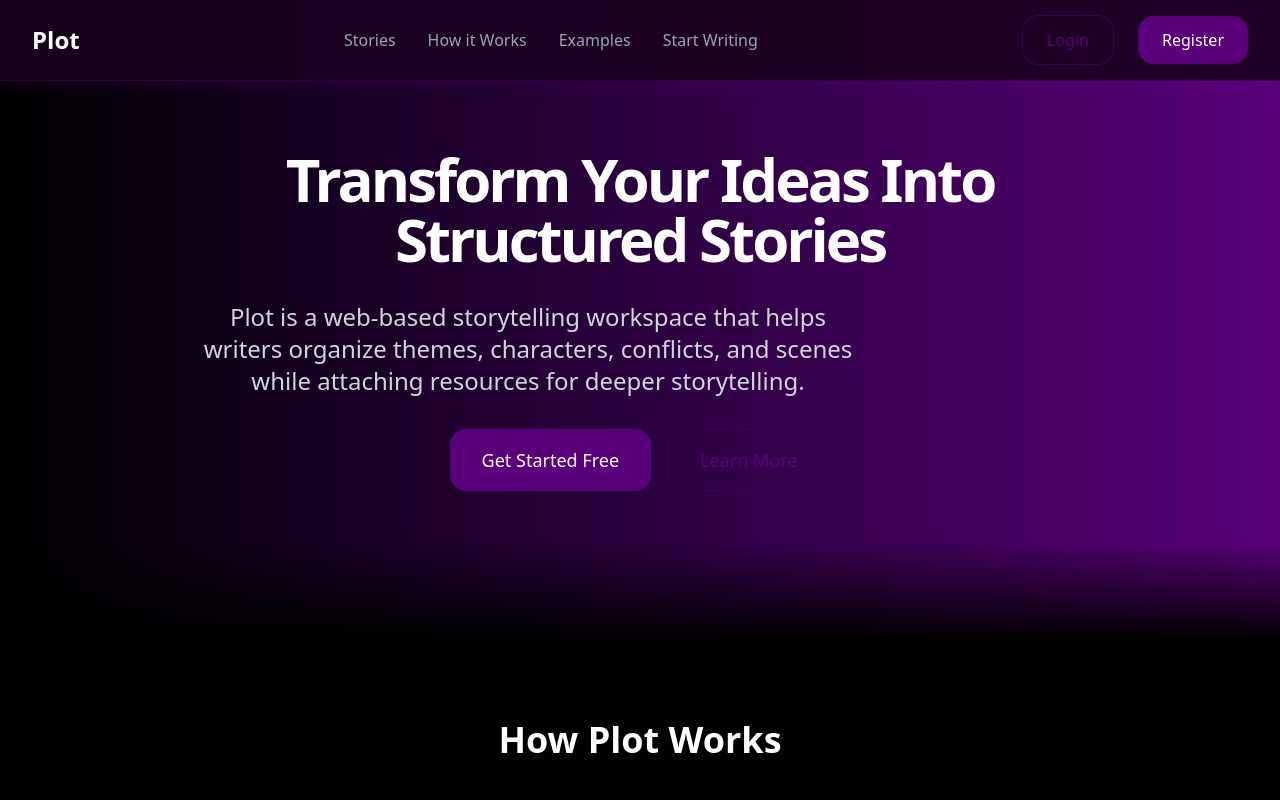
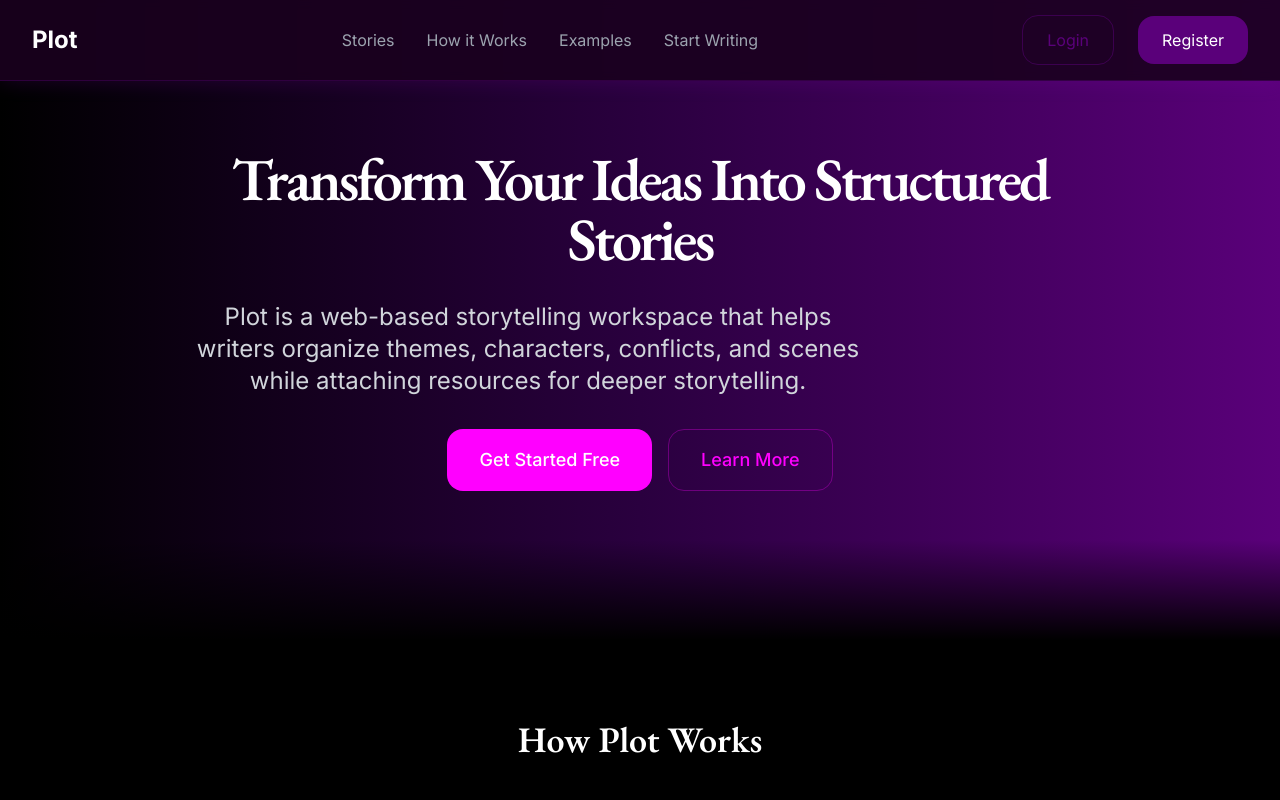
Before and after one commit to kaali7/plot, a React (Vite) app: page / in a window 1280 px wide. Shown: the top 800 px of the page. Built offline with nearby package versions, Linux system fonts and the light colour scheme; no server answers.

Commit message:
feat(ui): implement tactile manuscript design system foundations

```diff
--- a/src/index.css
+++ b/src/index.css
@@ -1,30 +1,61 @@
+@import url('https://fonts.googleapis.com/css2?family=Inter:wght@400;500;600;700&family=EB+Garamond:ital,wght@0,400;0,500;0,600;1,400&family=JetBrains+Mono:wght@400;500&display=swap');
+
 @tailwind base;
 @tailwind components;
 @tailwind utilities;
 
+@layer base {
   :root {
     --background: #000000;
-  --primary: #5a007a;
-  --accent: #8a00c2;
-  --surface: #1a001f;
+    --primary: #ff00ff;
+    --accent: #ff00ff;
+    --surface: #0a0a0a;
+    --editor-bg: #050505;
+    --editor-border: #1a1a1a;
   }
 
   body {
-  background-color: #000000;
-  color: white;
-  font-family: system-ui, -apple-system, BlinkMacSystemFont, 'Segoe UI', Roboto, sans-serif;
+    @apply bg-background text-editor-text antialiased;
+    font-family: 'Inter', sans-serif;
     margin: 0;
     min-height: 100vh;
   }
 
-* {
-  box-sizing: border-box;
+  h1, h2, h3, h4, .font-serif {
+    font-family: 'EB Garamond', serif;
+  }
+
+  .font-mono {
+    font-family: 'JetBrains Mono', monospace;
+  }
+}
+
+@layer components {
+  .card-tactile {
+    @apply bg-editor-card border border-editor-border rounded-sm transition-all duration-300;
+  }
+
+  .card-tactile:hover {
+    @apply border-editor-magenta/30 shadow-magenta-glow;
+  }
+
+  .btn-magenta {
+    @apply bg-magenta-gradient text-white px-4 py-2 font-medium transition-all duration-300 hover:shadow-magenta-glow active:scale-95;
+  }
+
+  .input-tactile {
+    @apply bg-editor-bg border border-editor-border rounded-sm px-3 py-2 text-editor-text focus:border-editor-magenta/50 focus:outline-none transition-all duration-300;
+  }
+
+  .glass-pill {
+    @apply bg-white/5 border border-white/10 rounded-pill px-3 py-1 text-xs text-editor-text-muted hover:bg-white/10 transition-colors;
+  }
 }
 
 /* Custom Scrollbar */
 ::-webkit-scrollbar {
-  width: 8px;
-  height: 8px;
+  width: 4px;
+  height: 4px;
 }
 
 ::-webkit-scrollbar-track {
@@ -32,25 +63,18 @@ body {
 }
 
 ::-webkit-scrollbar-thumb {
-  background: #2a003f;
-  border-radius: 10px;
+  background: #1a1a1a;
 }
 
 ::-webkit-scrollbar-thumb:hover {
-  background: #3a004f;
+  background: #ff00ff;
 }
 
-@keyframes slide-up {
-  from {
-    opacity: 0;
-    transform: translateY(10px);
-  }
-  to {
-    opacity: 1;
-    transform: translateY(0);
-  }
+/* Typography polish */
+.prose-editor {
+  @apply font-serif text-xl leading-relaxed max-w-2xl mx-auto;
 }
 
-.animate-slide-up {
-  animation: slide-up 300ms ease-out forwards;
+.prose-editor p {
+  @apply mb-6;
 }
--- a/tailwind.config.js
+++ b/tailwind.config.js
@@ -1,6 +1,5 @@
 /** @type {import('tailwindcss').Config} */
-module.exports = {
-  darkMode: ['class'],
+export default {
   content: [
     "./index.html",
     "./src/**/*.{js,ts,jsx,tsx}",
@@ -9,22 +8,33 @@ module.exports = {
     extend: {
       colors: {
         background: '#000000',
-        primary: '#5a007a',
-        accent: '#8a00c2',
-        surface: '#1a001f',
-        danger: '#dc2626',
-        calm: '#6b46c1',
-        highlight: '#a855f7',
-        info: '#4f46e5',
+        primary: '#ff00ff', // Magenta accent
+        accent: '#ff00ff',
+        surface: '#0a0a0a',
+        'editor-bg': '#050505',
+        'editor-card': '#0a0a0a',
+        'editor-border': '#1a1a1a',
+        'editor-text': '#e0e0e0',
+        'editor-text-muted': '#666666',
+        'editor-magenta': '#ff00ff',
+      },
+      fontFamily: {
+        serif: ['EB Garamond', 'serif'],
+        mono: ['JetBrains Mono', 'monospace'],
+        sans: ['Inter', 'sans-serif'],
       },
       borderRadius: {
-        DEFAULT: '16px',
-        card: '20px',
+        DEFAULT: '0px', // Sharper edges for tactile feel
+        card: '4px',
         pill: '999px',
       },
       boxShadow: {
-        glow: '0 0 20px rgba(138, 0, 194, 0.2)',
+        'magenta-glow': '0 0 20px rgba(255, 0, 255, 0.15)',
+        'thin-border': 'inset 0 0 0 1px rgba(255, 255, 255, 0.05)',
       },
+      backgroundImage: {
+        'magenta-gradient': 'linear-gradient(135deg, #ff00ff 0%, #800080 100%)',
+      }
     },
   },
   plugins: [],
```
Lines whose indentation alone changed are shown as unchanged.
